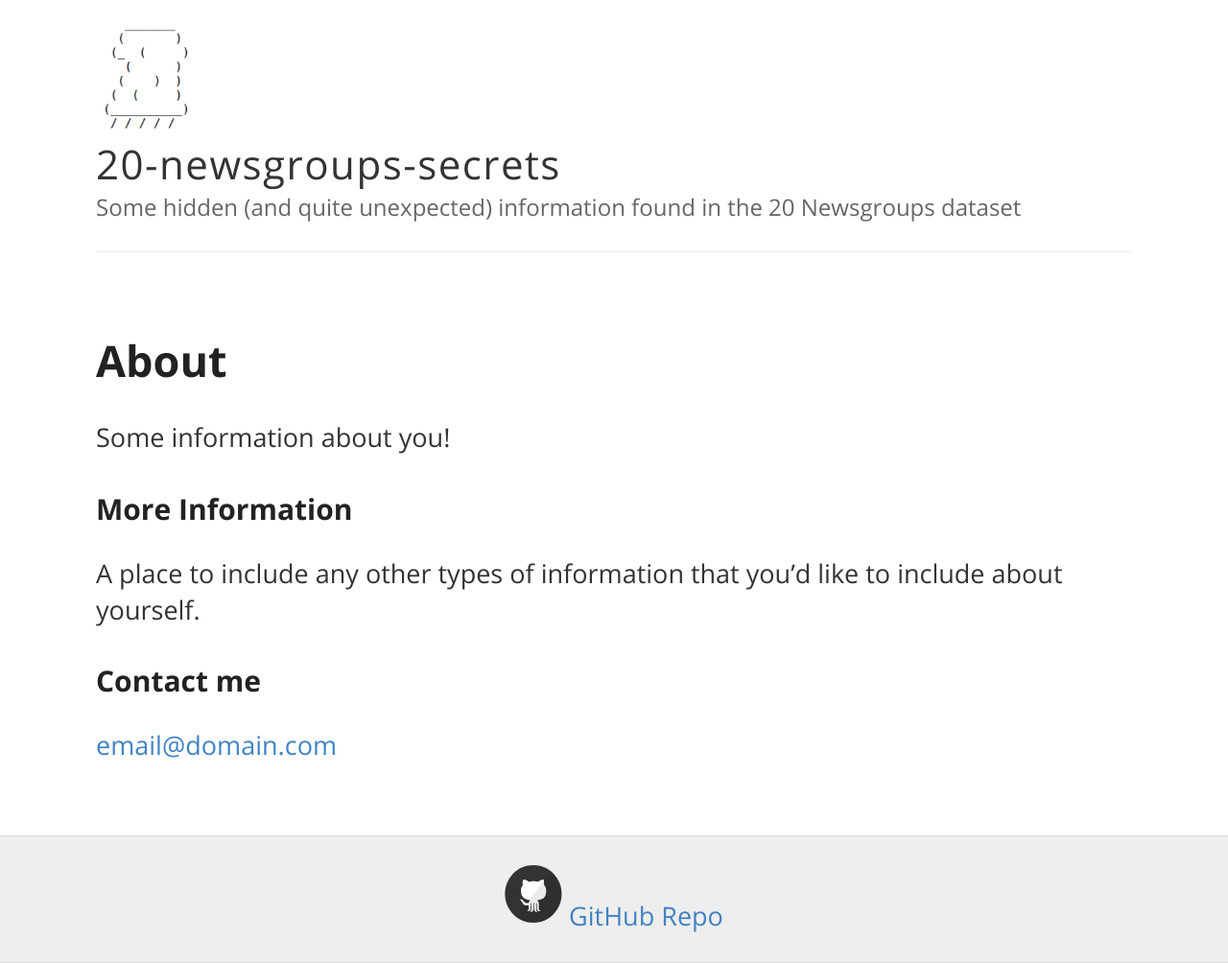
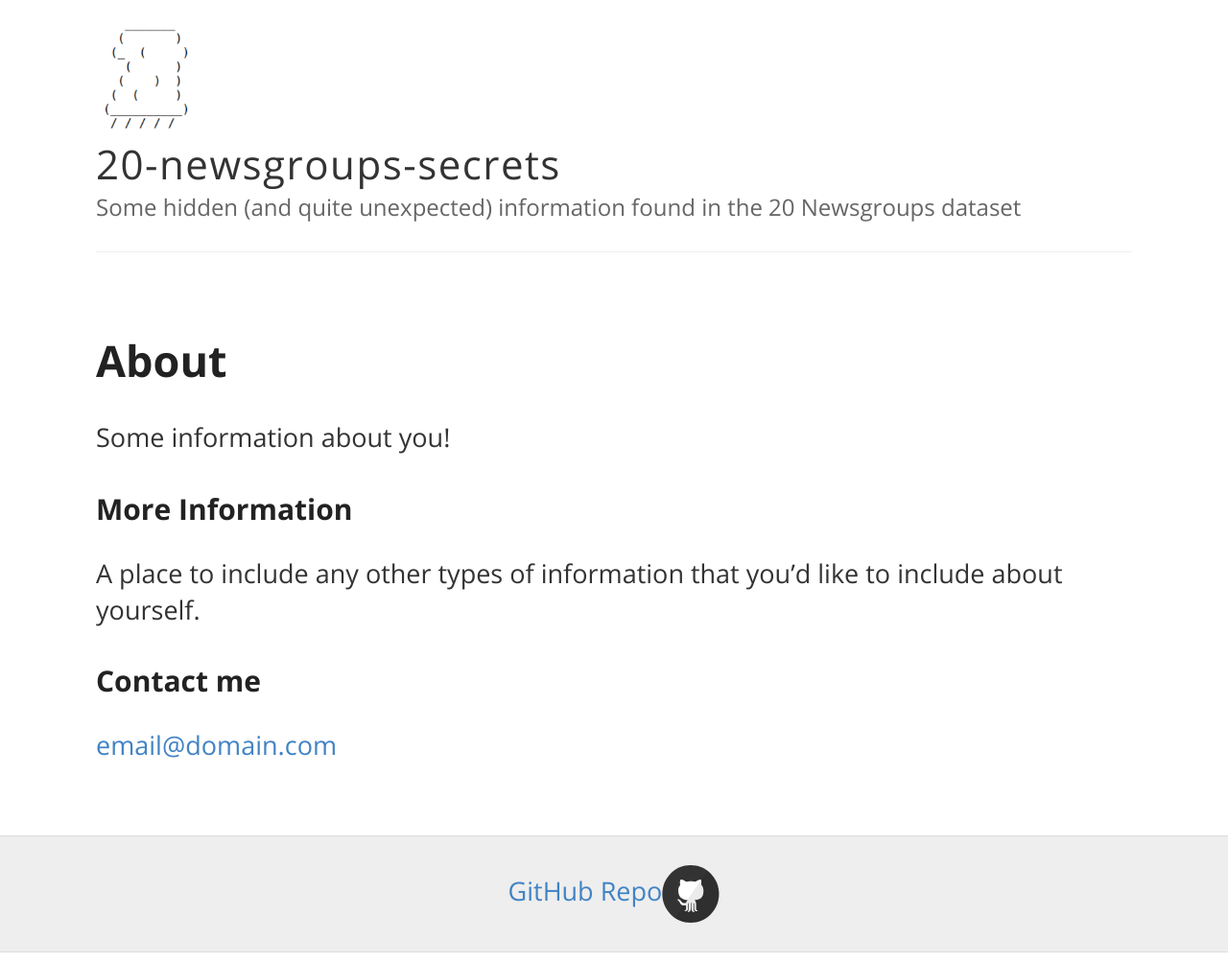
Before and after one commit to Alvant/20-newsgroups-secrets, a Jekyll site: the page built from about.md, in a window 1280 px wide. Shown: the whole page at 96% size. Built offline with Jekyll 4.4.1, drawn with Linux system fonts in a browser that asks for light colours.

Commit message:
trying to center...

```diff
--- a/_includes/svg-icons.html
+++ b/_includes/svg-icons.html
@@ -2,7 +2,7 @@
 {% if site.footer-links.email %}<a href="mailto:{{ site.footer-links.email }}"><i class="svg-icon email"></i></a>{% endif %}
 {% if site.footer-links.facebook %}<a href="https://www.facebook.com/{{ site.footer-links.facebook }}"><i class="svg-icon facebook"></i></a>{% endif %}
 {% if site.footer-links.flickr %}<a href="https://www.flickr.com/{{ site.footer-links.flickr }}"><i class="svg-icon flickr"></i></a>{% endif %}
-{% if site.footer-links.github %}<a href="https://github.com/{{ site.footer-links.github }}"><i class="svg-icon github"></i><span style="vertical-align: middle;"> GitHub Repo</span></a>{% endif %}
+{% if site.footer-links.github %}<a href="https://github.com/{{ site.footer-links.github }}"><span> GitHub Repo</span><i class="svg-icon github" style="vertical-align: middle;"></i></a>{% endif %}
 {% if site.footer-links.instagram %}<a href="https://instagram.com/{{ site.footer-links.instagram }}"><i class="svg-icon instagram"></i></a>{% endif %}
 {% if site.footer-links.linkedin %}<a href="https://www.linkedin.com/in/{{ site.footer-links.linkedin }}"><i class="svg-icon linkedin"></i></a>{% endif %}
 {% if site.footer-links.pinterest %}<a href="https://www.pinterest.com/{{ site.footer-links.pinterest }}"><i class="svg-icon pinterest"></i></a>{% endif %}
```
